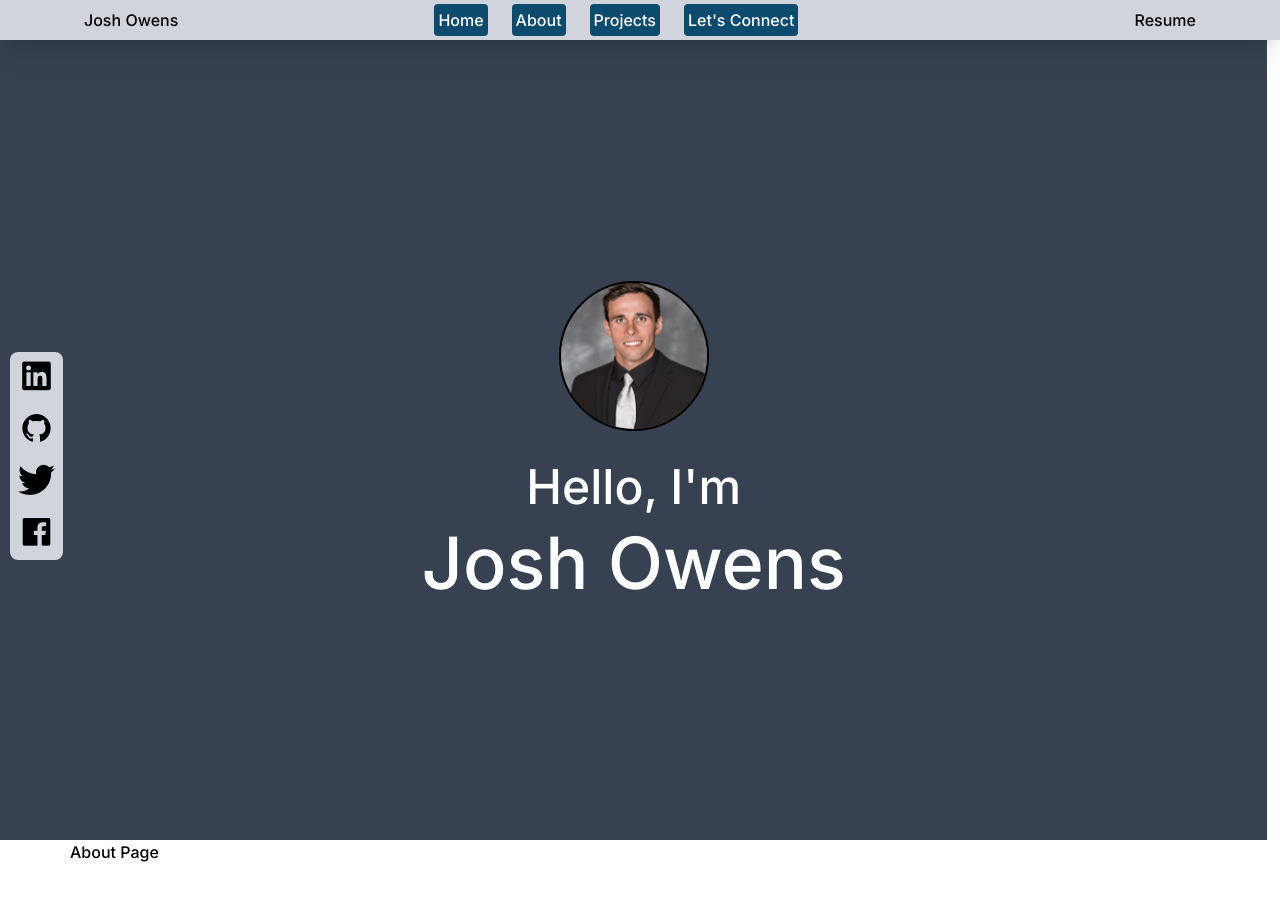
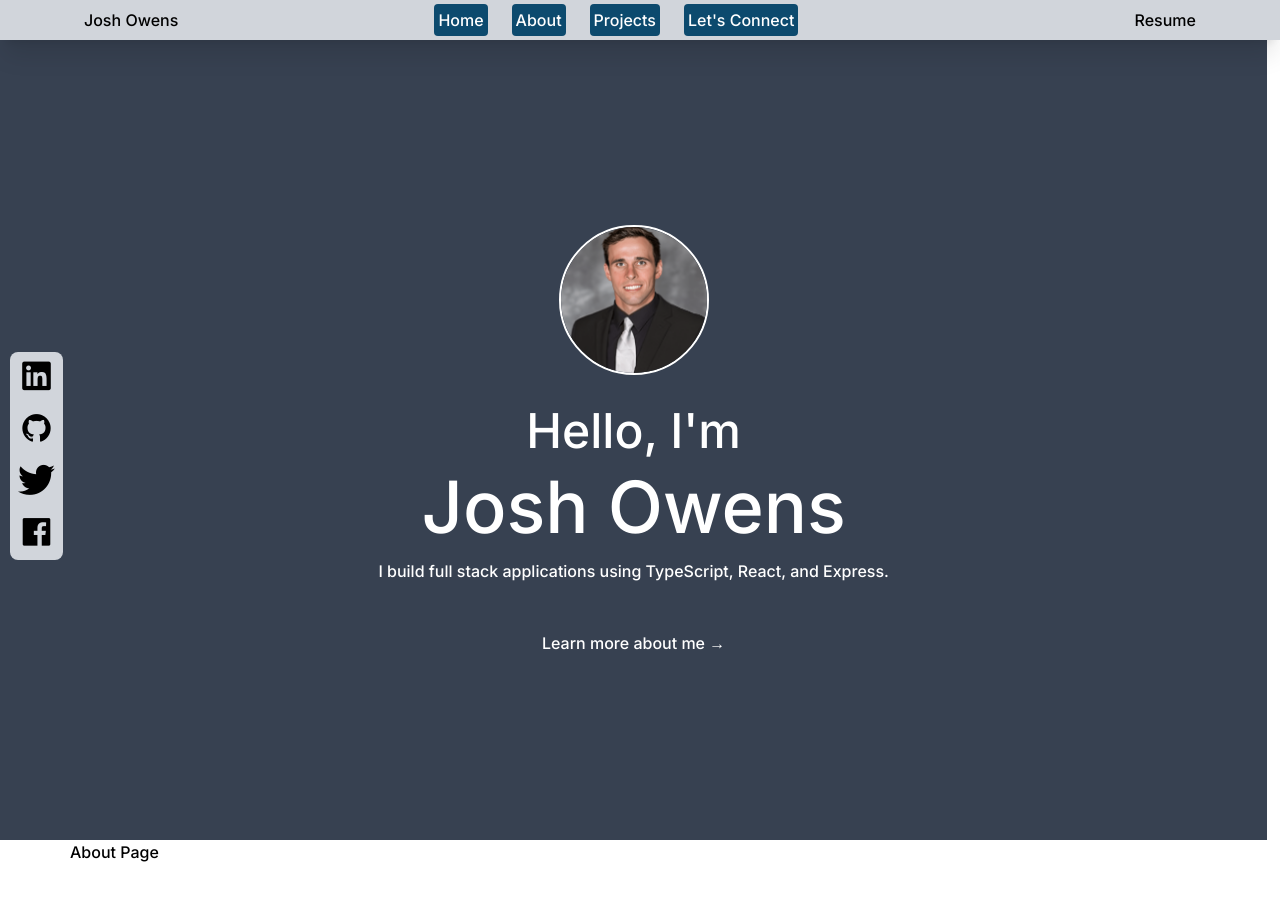
Before and after one commit to Joshowens16/portfolio_v2, a React (Vite) app: page / in a window 1280 px wide. Shown: the top 900 px of the page. Built offline with nearby package versions, Linux system fonts and the light colour scheme.

Commit message:
added react scroll to home button, want to add blinking down arrow

```diff
--- a/src/Home.tsx
+++ b/src/Home.tsx
@@ -1,11 +1,11 @@
 import React from "react";
-
+import { Link } from "react-scroll";
 const Home = () => {
   return (
     <div className="bg-gray-700 h-screen px-[70px] flex flex-wrap justify-center flex-col content-center w-[99.01vw]">
       <div className="flex flex-col justify-center content-center">
         <img
-          className="w-[150px] h-[150px] object-cover object-center rounded-full border-2 border-black justify-self-center self-center"
+          className="w-[150px] h-[150px] object-cover object-center rounded-full border-2 border-white justify-self-center self-center"
           src="/joshHS.PNG"
         />
       </div>
@@ -16,6 +16,20 @@ const Home = () => {
         <p className="flex flex-col justify-self-center self-center text-7xl mt-4">
           Josh Owens
         </p>
+        <p className="mt-4">
+          I build full stack applications using TypeScript, React, and Express.
+        </p>
+        <Link
+          activeClass="active"
+          smooth={true}
+          spy={true}
+          to="About"
+          offset={-40}
+          duration={750}
+          className="flex justify-center content-center mt-12"
+        >
+          <button>Learn more about me &rarr;</button>
+        </Link>
       </div>
     </div>
   );
```
Also changed, not shown: src/Nav.tsx (+1 -8 lines).
